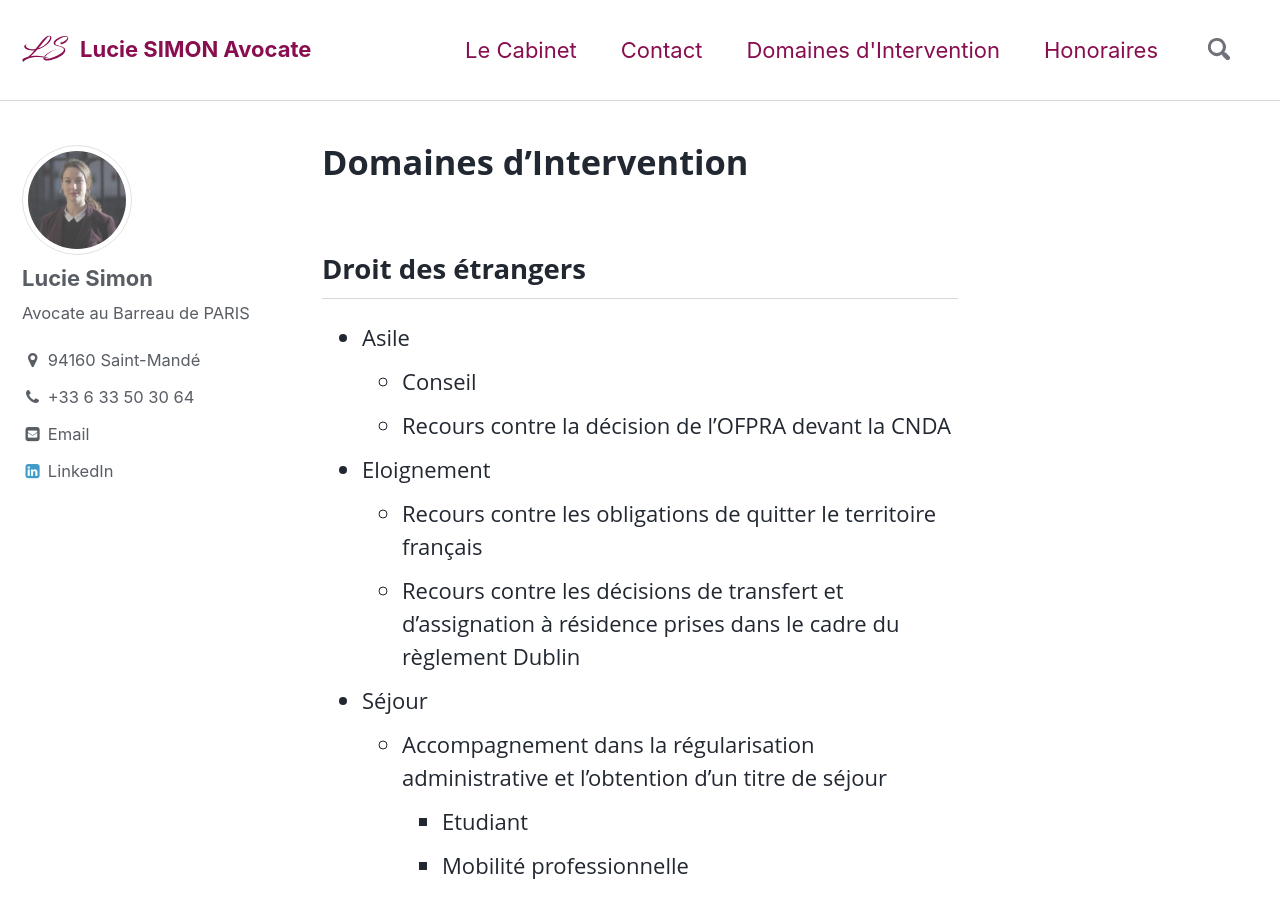
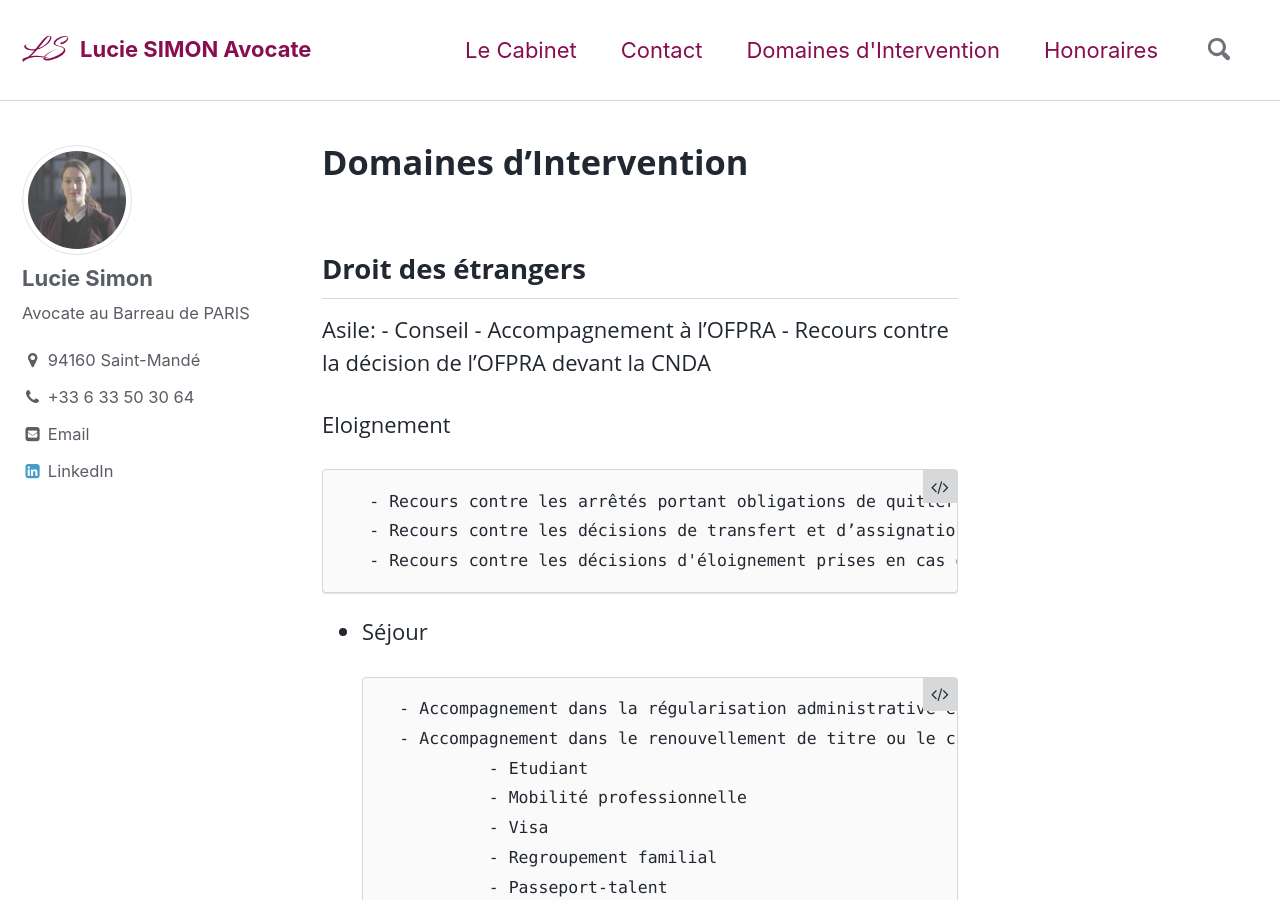
Before and after one commit to luciesimonavocate/luciesimonavocate.github.io, a Jekyll site: the page built from _pages/domaines.md, in a window 1280 px wide and 900 px high. Built offline with Jekyll 4.4.1, drawn with Linux system fonts in a browser that asks for light colours; some of the changed text lies outside the part shown.

Commit message:
Update domaines.md

```diff
--- a/_pages/domaines.md
+++ b/_pages/domaines.md
@@ -7,21 +7,26 @@ permalink: /domaines/
 
 ## Droit des étrangers
 
-- Asile
-    - Conseil
-    - Recours contre la décision de l’OFPRA devant la CNDA
+ Asile:
+       - Conseil
+       - Accompagnement à l'OFPRA
+       - Recours contre la décision de l’OFPRA devant la CNDA
 
-- Eloignement
-    - Recours contre les obligations de quitter le territoire français
-    - Recours contre les décisions de transfert et d’assignation à résidence prises dans le cadre du règlement Dublin
+Eloignement
+
+       - Recours contre les arrêtés portant obligations de quitter le territoire français
+       - Recours contre les décisions de transfert et d’assignation à résidence prises dans le cadre du règlement Dublin
+       - Recours contre les décisions d'éloignement prises en cas de menace à l'ordre public
 
 - Séjour
-    - Accompagnement dans la régularisation administrative et l’obtention d’un titre de séjour
-        - Etudiant
-        - Mobilité professionnelle
-        - Visa
-        - Regroupement familial
-        - Passeport-talent
+
+        - Accompagnement dans la régularisation administrative et l’obtention d’un titre de séjour
+        - Accompagnement dans le renouvellement de titre ou le changement de statut
+                 - Etudiant
+                 - Mobilité professionnelle
+                 - Visa
+                 - Regroupement familial
+                 - Passeport-talent
 
 - Nationalité
 
```
